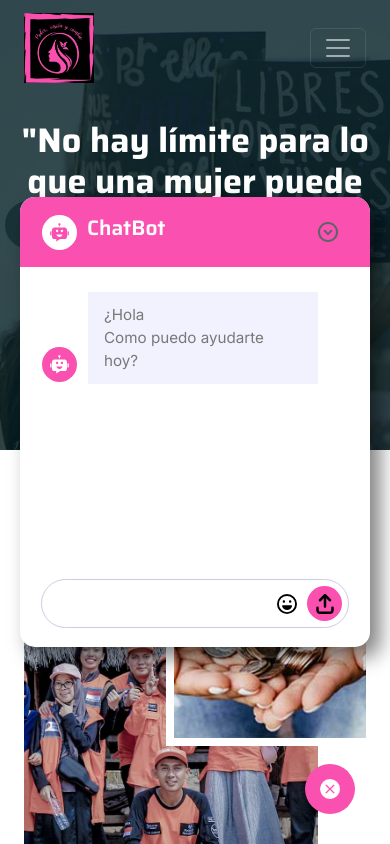
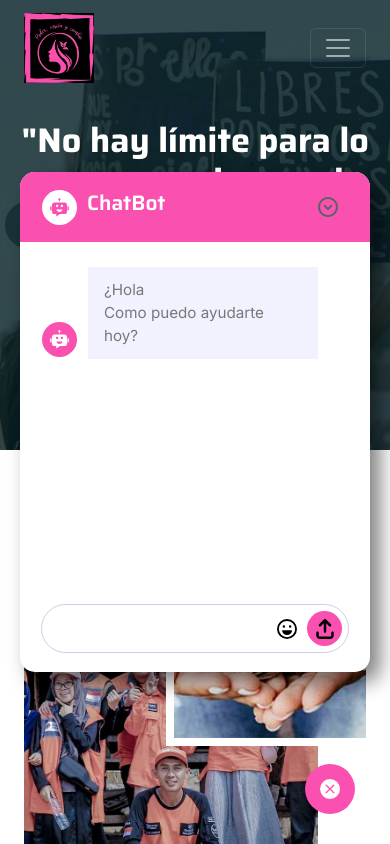
Before and after one commit to Sanca2001/mujeres-derechos, a plain HTML site: page index.html in a window 390 px wide. Both pictures are taken after a click on the button 330 px from the left and 789 px from the top of the page. Shown: the top 844 px of the page. Drawn offline with nearby package versions, Linux system fonts and the light colour scheme.

Commit message:
Update style.css

```diff
--- a/css/style.css
+++ b/css/style.css
@@ -299,7 +299,7 @@
         top: 50% !important;
         left: 50% !important;
         transform: translate(-50%, -50%) !important;
-        height: 450px !important;
+        height: 500px !important;
         width: 350px !important;
 
 
```
